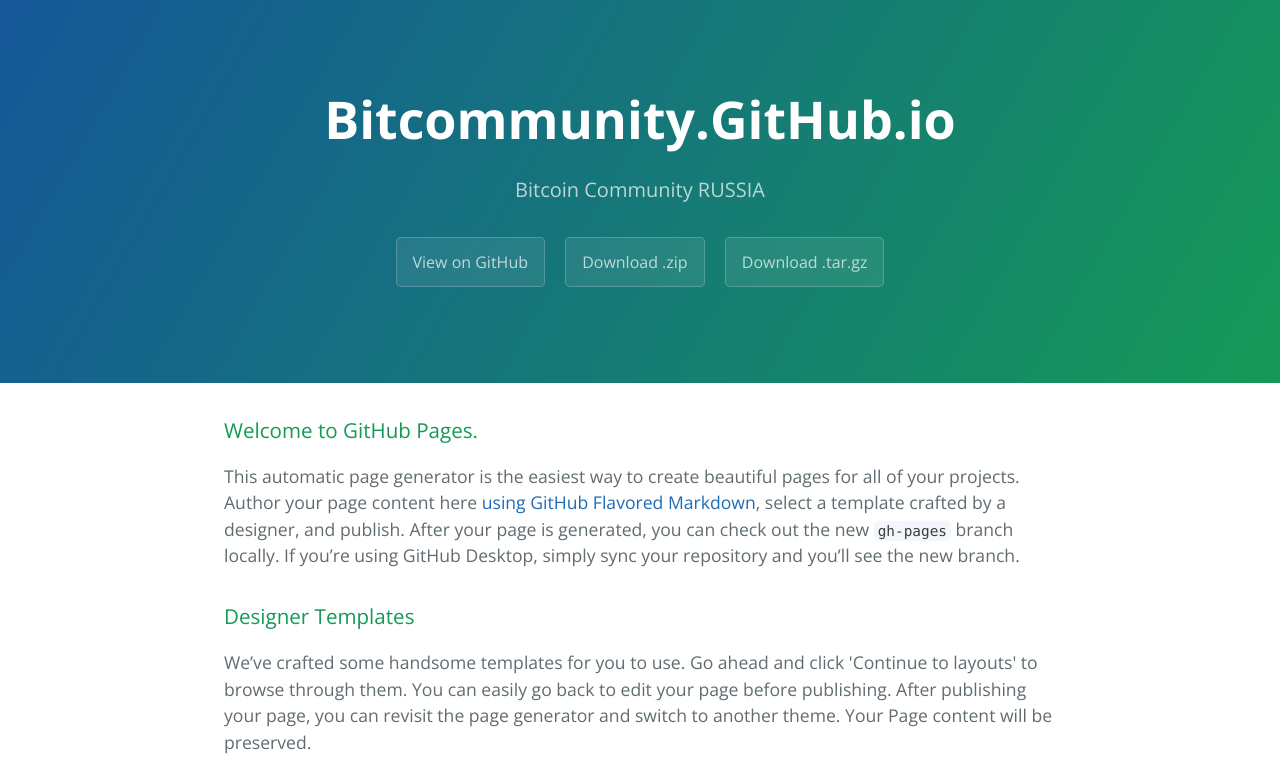
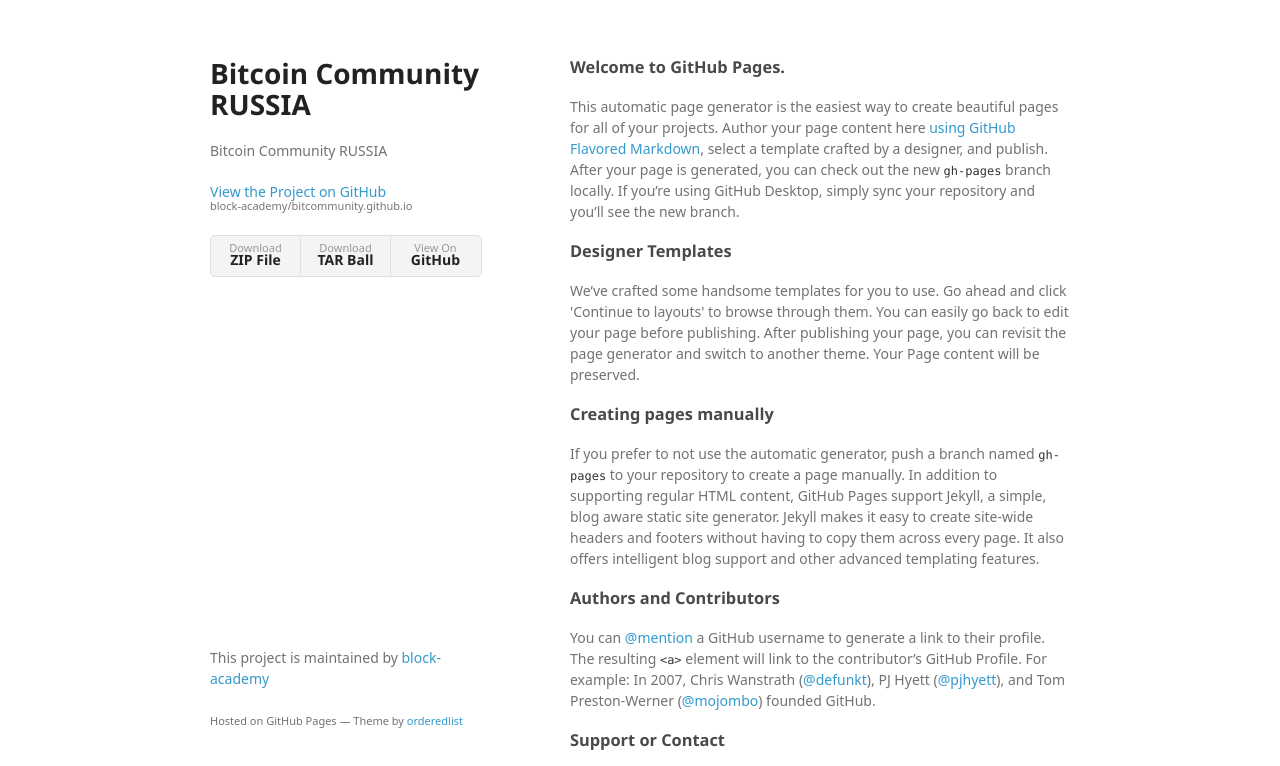
Before and after one commit to bla-zurich/bitcommunity.github.io, a plain HTML site: page index.html in a window 1280 px wide. Shown: the top 766 px of the page. Drawn offline with nearby package versions, Linux system fonts and the light colour scheme; a web font is replaced by a local one.

```diff
--- a/index.html
+++ b/index.html
@@ -1,25 +1,34 @@
-<!DOCTYPE html>
-<html lang="en-us">
+<!doctype html>
+<html>
   <head>
-    <meta charset="UTF-8">
-    <title>Bitcoin Community RUSSIA</title>
-    <meta name="viewport" content="width=device-width, initial-scale=1">
-    <link rel="stylesheet" type="text/css" href="stylesheets/normalize.css" media="screen">
-    <link href='https://fonts.googleapis.com/css?family=Open+Sans:400,700' rel='stylesheet' type='text/css'>
-    <link rel="stylesheet" type="text/css" href="stylesheets/stylesheet.css" media="screen">
-    <link rel="stylesheet" type="text/css" href="stylesheets/github-light.css" media="screen">
+    <meta charset="utf-8">
+    <meta http-equiv="X-UA-Compatible" content="chrome=1">
+    <title>Bitcoin Community RUSSIA by block-academy</title>
+
+    <link rel="stylesheet" href="stylesheets/styles.css">
+    <link rel="stylesheet" href="stylesheets/github-light.css">
+    <meta name="viewport" content="width=device-width">
+    <!--[if lt IE 9]>
+    <script src="//html5shiv.googlecode.com/svn/trunk/html5.js"></script>
+    <![endif]-->
   </head>
   <body>
-    <section class="page-header">
-      <h1 class="project-name">Bitcommunity.GitHub.io</h1>
-      <h2 class="project-tagline">Bitcoin Community RUSSIA</h2>
-      <a href="https://github.com/block-academy/bitcommunity.github.io" class="btn">View on GitHub</a>
-      <a href="https://github.com/block-academy/bitcommunity.github.io/zipball/master" class="btn">Download .zip</a>
-      <a href="https://github.com/block-academy/bitcommunity.github.io/tarball/master" class="btn">Download .tar.gz</a>
-    </section>
+    <div class="wrapper">
+      <header>
+        <h1>Bitcoin Community RUSSIA</h1>
+        <p>Bitcoin Community RUSSIA</p>
 
-    <section class="main-content">
-      <h3>
+        <p class="view"><a href="https://github.com/block-academy/bitcommunity.github.io">View the Project on GitHub <small>block-academy/bitcommunity.github.io</small></a></p>
+
+
+        <ul>
+          <li><a href="https://github.com/block-academy/bitcommunity.github.io/zipball/master">Download <strong>ZIP File</strong></a></li>
+          <li><a href="https://github.com/block-academy/bitcommunity.github.io/tarball/master">Download <strong>TAR Ball</strong></a></li>
+          <li><a href="https://github.com/block-academy/bitcommunity.github.io">View On <strong>GitHub</strong></a></li>
+        </ul>
+      </header>
+      <section>
+        <h3>
 <a id="welcome-to-github-pages" class="anchor" href="#welcome-to-github-pages" aria-hidden="true"><span aria-hidden="true" class="octicon octicon-link"></span></a>Welcome to GitHub Pages.</h3>
 
 <p>This automatic page generator is the easiest way to create beautiful pages for all of your projects. Author your page content here <a href="https://guides.github.com/features/mastering-markdown/">using GitHub Flavored Markdown</a>, select a template crafted by a designer, and publish. After your page is generated, you can check out the new <code>gh-pages</code> branch locally. If you’re using GitHub Desktop, simply sync your repository and you’ll see the new branch.</p>
@@ -43,15 +52,13 @@
 <a id="support-or-contact" class="anchor" href="#support-or-contact" aria-hidden="true"><span aria-hidden="true" class="octicon octicon-link"></span></a>Support or Contact</h3>
 
 <p>Having trouble with Pages? Check out our <a href="https://help.github.com/pages">documentation</a> or <a href="https://github.com/contact">contact support</a> and we’ll help you sort it out.</p>
-
-      <footer class="site-footer">
-        <span class="site-footer-owner"><a href="https://github.com/block-academy/bitcommunity.github.io">Bitcommunity.GitHub.io</a> is maintained by <a href="https://github.com/block-academy">block-academy</a>.</span>
-
-        <span class="site-footer-credits">This page was generated by <a href="https://pages.github.com">GitHub Pages</a> using the <a href="https://github.com/jasonlong/cayman-theme">Cayman theme</a> by <a href="https://twitter.com/jasonlong">Jason Long</a>.</span>
+      </section>
+      <footer>
+        <p>This project is maintained by <a href="https://github.com/block-academy">block-academy</a></p>
+        <p><small>Hosted on GitHub Pages &mdash; Theme by <a href="https://github.com/orderedlist">orderedlist</a></small></p>
       </footer>
-
-    </section>
-
+    </div>
+    <script src="javascripts/scale.fix.js"></script>
 
   </body>
 </html>
--- /dev/null
+++ b/javascripts/scale.fix.js
@@ -0,0 +1,17 @@
+var metas = document.getElementsByTagName('meta');
+var i;
+if (navigator.userAgent.match(/iPhone/i)) {
+  for (i=0; i<metas.length; i++) {
+    if (metas[i].name == "viewport") {
+      metas[i].content = "width=device-width, minimum-scale=1.0, maximum-scale=1.0";
+    }
+  }
+  document.addEventListener("gesturestart", gestureStart, false);
+}
+function gestureStart() {
+  for (i=0; i<metas.length; i++) {
+    if (metas[i].name == "viewport") {
+      metas[i].content = "width=device-width, minimum-scale=0.25, maximum-scale=1.6";
+    }
+  }
+}
--- /dev/null
+++ b/stylesheets/styles.css
@@ -0,0 +1,324 @@
+@font-face {
+  font-family: 'Noto Sans';
+  font-weight: 400;
+  font-style: normal;
+  src: url('../fonts/Noto-Sans-regular/Noto-Sans-regular.eot');
+  src: url('../fonts/Noto-Sans-regular/Noto-Sans-regular.eot?#iefix') format('embedded-opentype'),
+       local('Noto Sans'),
+       local('Noto-Sans-regular'),
+       url('../fonts/Noto-Sans-regular/Noto-Sans-regular.woff2') format('woff2'),
+       url('../fonts/Noto-Sans-regular/Noto-Sans-regular.woff') format('woff'),
+       url('../fonts/Noto-Sans-regular/Noto-Sans-regular.ttf') format('truetype'),
+       url('../fonts/Noto-Sans-regular/Noto-Sans-regular.svg#NotoSans') format('svg');
+}
+
+@font-face {
+  font-family: 'Noto Sans';
+  font-weight: 700;
+  font-style: normal;
+  src: url('../fonts/Noto-Sans-700/Noto-Sans-700.eot');
+  src: url('../fonts/Noto-Sans-700/Noto-Sans-700.eot?#iefix') format('embedded-opentype'),
+       local('Noto Sans Bold'),
+       local('Noto-Sans-700'),
+       url('../fonts/Noto-Sans-700/Noto-Sans-700.woff2') format('woff2'),
+       url('../fonts/Noto-Sans-700/Noto-Sans-700.woff') format('woff'),
+       url('../fonts/Noto-Sans-700/Noto-Sans-700.ttf') format('truetype'),
+       url('../fonts/Noto-Sans-700/Noto-Sans-700.svg#NotoSans') format('svg');
+}
+
+@font-face {
+  font-family: 'Noto Sans';
+  font-weight: 400;
+  font-style: italic;
+  src: url('../fonts/Noto-Sans-italic/Noto-Sans-italic.eot');
+  src: url('../fonts/Noto-Sans-italic/Noto-Sans-italic.eot?#iefix') format('embedded-opentype'),
+       local('Noto Sans Italic'),
+       local('Noto-Sans-italic'),
+       url('../fonts/Noto-Sans-italic/Noto-Sans-italic.woff2') format('woff2'),
+       url('../fonts/Noto-Sans-italic/Noto-Sans-italic.woff') format('woff'),
+       url('../fonts/Noto-Sans-italic/Noto-Sans-italic.ttf') format('truetype'),
+       url('../fonts/Noto-Sans-italic/Noto-Sans-italic.svg#NotoSans') format('svg');
+}
+
+@font-face {
+  font-family: 'Noto Sans';
+  font-weight: 700;
+  font-style: italic;
+  src: url('../fonts/Noto-Sans-700italic/Noto-Sans-700italic.eot');
+  src: url('../fonts/Noto-Sans-700italic/Noto-Sans-700italic.eot?#iefix') format('embedded-opentype'),
+       local('Noto Sans Bold Italic'),
+       local('Noto-Sans-700italic'),
+       url('../fonts/Noto-Sans-700italic/Noto-Sans-700italic.woff2') format('woff2'),
+       url('../fonts/Noto-Sans-700italic/Noto-Sans-700italic.woff') format('woff'),
+       url('../fonts/Noto-Sans-700italic/Noto-Sans-700italic.ttf') format('truetype'),
+       url('../fonts/Noto-Sans-700italic/Noto-Sans-700italic.svg#NotoSans') format('svg');
+}
+
+body {
+  background-color: #fff;
+  padding:50px;
+  font: 14px/1.5 "Noto Sans", "Helvetica Neue", Helvetica, Arial, sans-serif;
+  color:#727272;
+  font-weight:400;
+}
+
+h1, h2, h3, h4, h5, h6 {
+  color:#222;
+  margin:0 0 20px;
+}
+
+p, ul, ol, table, pre, dl {
+  margin:0 0 20px;
+}
+
+h1, h2, h3 {
+  line-height:1.1;
+}
+
+h1 {
+  font-size:28px;
+}
+
+h2 {
+  color:#393939;
+}
+
+h3, h4, h5, h6 {
+  color:#494949;
+}
+
+a {
+  color:#39c;
+  text-decoration:none;
+}
+
+a:hover {
+  color:#069;
+}
+
+a small {
+  font-size:11px;
+  color:#777;
+  margin-top:-0.3em;
+  display:block;
+}
+
+a:hover small {
+  color:#777;
+}
+
+.wrapper {
+  width:860px;
+  margin:0 auto;
+}
+
+blockquote {
+  border-left:1px solid #e5e5e5;
+  margin:0;
+  padding:0 0 0 20px;
+  font-style:italic;
+}
+
+code, pre {
+  font-family:Monaco, Bitstream Vera Sans Mono, Lucida Console, Terminal, Consolas, Liberation Mono, DejaVu Sans Mono, Courier New, monospace;
+  color:#333;
+  font-size:12px;
+}
+
+pre {
+  padding:8px 15px;
+  background: #f8f8f8;
+  border-radius:5px;
+  border:1px solid #e5e5e5;
+  overflow-x: auto;
+}
+
+table {
+  width:100%;
+  border-collapse:collapse;
+}
+
+th, td {
+  text-align:left;
+  padding:5px 10px;
+  border-bottom:1px solid #e5e5e5;
+}
+
+dt {
+  color:#444;
+  font-weight:700;
+}
+
+th {
+  color:#444;
+}
+
+img {
+  max-width:100%;
+}
+
+header {
+  width:270px;
+  float:left;
+  position:fixed;
+  -webkit-font-smoothing:subpixel-antialiased;
+}
+
+header ul {
+  list-style:none;
+  height:40px;
+  padding:0;
+  background: #f4f4f4;
+  border-radius:5px;
+  border:1px solid #e0e0e0;
+  width:270px;
+}
+
+header li {
+  width:89px;
+  float:left;
+  border-right:1px solid #e0e0e0;
+  height:40px;
+}
+
+header li:first-child a {
+  border-radius:5px 0 0 5px;
+}
+
+header li:last-child a {
+  border-radius:0 5px 5px 0;
+}
+
+header ul a {
+  line-height:1;
+  font-size:11px;
+  color:#999;
+  display:block;
+  text-align:center;
+  padding-top:6px;
+  height:34px;
+}
+
+header ul a:hover {
+  color:#999;
+}
+
+header ul a:active {
+  background-color:#f0f0f0;
+}
+
+strong {
+  color:#222;
+  font-weight:700;
+}
+
+header ul li + li + li {
+  border-right:none;
+  width:89px;
+}
+
+header ul a strong {
+  font-size:14px;
+  display:block;
+  color:#222;
+}
+
+section {
+  width:500px;
+  float:right;
+  padding-bottom:50px;
+}
+
+small {
+  font-size:11px;
+}
+
+hr {
+  border:0;
+  background:#e5e5e5;
+  height:1px;
+  margin:0 0 20px;
+}
+
+footer {
+  width:270px;
+  float:left;
+  position:fixed;
+  bottom:50px;
+  -webkit-font-smoothing:subpixel-antialiased;
+}
+
+@media print, screen and (max-width: 960px) {
+
+  div.wrapper {
+    width:auto;
+    margin:0;
+  }
+
+  header, section, footer {
+    float:none;
+    position:static;
+    width:auto;
+  }
+
+  header {
+    padding-right:320px;
+  }
+
+  section {
+    border:1px solid #e5e5e5;
+    border-width:1px 0;
+    padding:20px 0;
+    margin:0 0 20px;
+  }
+
+  header a small {
+    display:inline;
+  }
+
+  header ul {
+    position:absolute;
+    right:50px;
+    top:52px;
+  }
+}
+
+@media print, screen and (max-width: 720px) {
+  body {
+    word-wrap:break-word;
+  }
+
+  header {
+    padding:0;
+  }
+
+  header ul, header p.view {
+    position:static;
+  }
+
+  pre, code {
+    word-wrap:normal;
+  }
+}
+
+@media print, screen and (max-width: 480px) {
+  body {
+    padding:15px;
+  }
+
+  header ul {
+    width:99%;
+  }
+
+  header li, header ul li + li + li {
+    width:33%;
+  }
+}
+
+@media print {
+  body {
+    padding:0.4in;
+    font-size:12pt;
+    color:#444;
+  }
+}
```
Also changed, not shown: params.json (+1 -1 lines).
